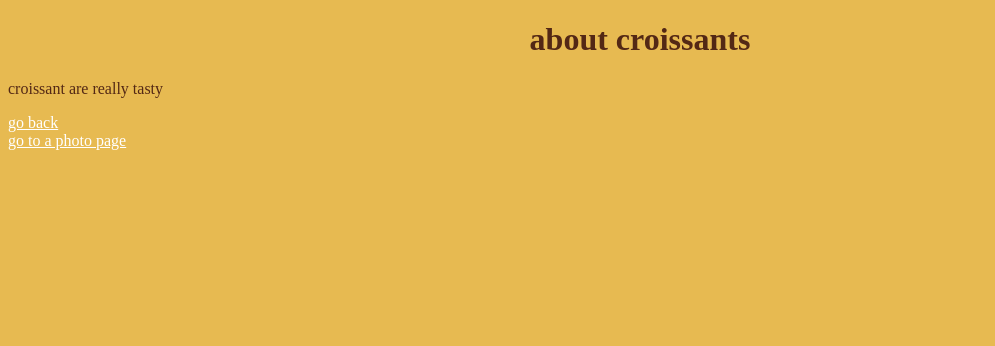
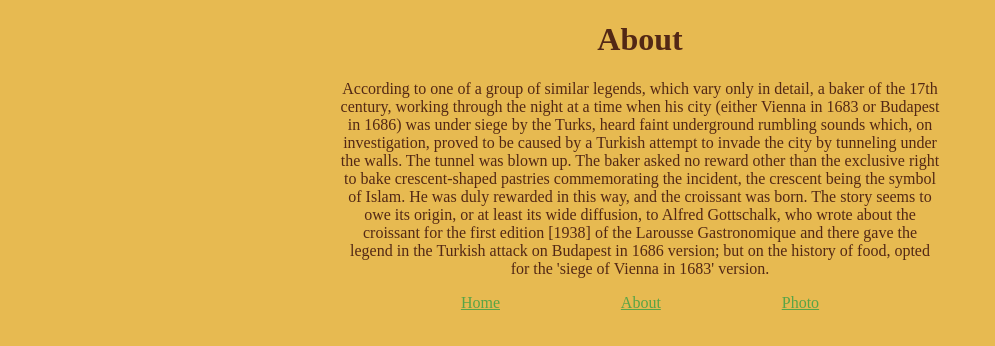
Before and after one commit to Alleviata/croissant, a plain HTML site: page about.html in a window 1280 px wide. Shown: the whole page, without its empty margins (0-995 px from the left). Drawn offline with Linux system fonts and the light colour scheme.

Commit message:
enhanced css

```diff
--- a/about.html
+++ b/about.html
@@ -8,9 +8,27 @@
     <title>Document</title>
   </head>
   <body>
-    <h1>about croissants</h1>
-    <p>croissant are really tasty</p>
-    <a href="index.html">go back</a>
-    <a href="photo.html">go to a photo page</a>
+    <h1>About</h1>
+    <p>
+      According to one of a group of similar legends, which vary only in detail,
+      a baker of the 17th century, working through the night at a time when his
+      city (either Vienna in 1683 or Budapest in 1686) was under siege by the
+      Turks, heard faint underground rumbling sounds which, on investigation,
+      proved to be caused by a Turkish attempt to invade the city by tunneling
+      under the walls. The tunnel was blown up. The baker asked no reward other
+      than the exclusive right to bake crescent-shaped pastries commemorating
+      the incident, the crescent being the symbol of Islam. He was duly rewarded
+      in this way, and the croissant was born. The story seems to owe its
+      origin, or at least its wide diffusion, to Alfred Gottschalk, who wrote
+      about the croissant for the first edition [1938] of the Larousse
+      Gastronomique and there gave the legend in the Turkish attack on Budapest
+      in 1686 version; but on the history of food, opted for the 'siege of
+      Vienna in 1683' version.
+    </p>
+    <div class="navbar">
+      <a href="index.html">Home</a>
+      <a href="about.html">About</a>
+      <a href="photo.html">Photo</a>
+    </div>
   </body>
 </html>
--- a/src/styles.css
+++ b/src/styles.css
@@ -1,12 +1,26 @@
 body {
   background: rgb(231, 186, 81);
   color: rgb(83, 40, 21);
+  max-width: 600px;
+  margin: 0 auto;
 }
 
-h1 {
+h1,
+p {
   text-align: center;
 }
+
+.navbar {
+  margin-top: 15px;
+  display: flex;
+  justify-content: space-evenly;
+}
+
 a {
+  color: rgb(88, 164, 71);
+}
+
+img {
   display: block;
-  color: white;
+  margin: 0 auto;
 }
```
Also changed, not shown: index.html (+15 -4 lines), photo.html (+6 -3 lines).
